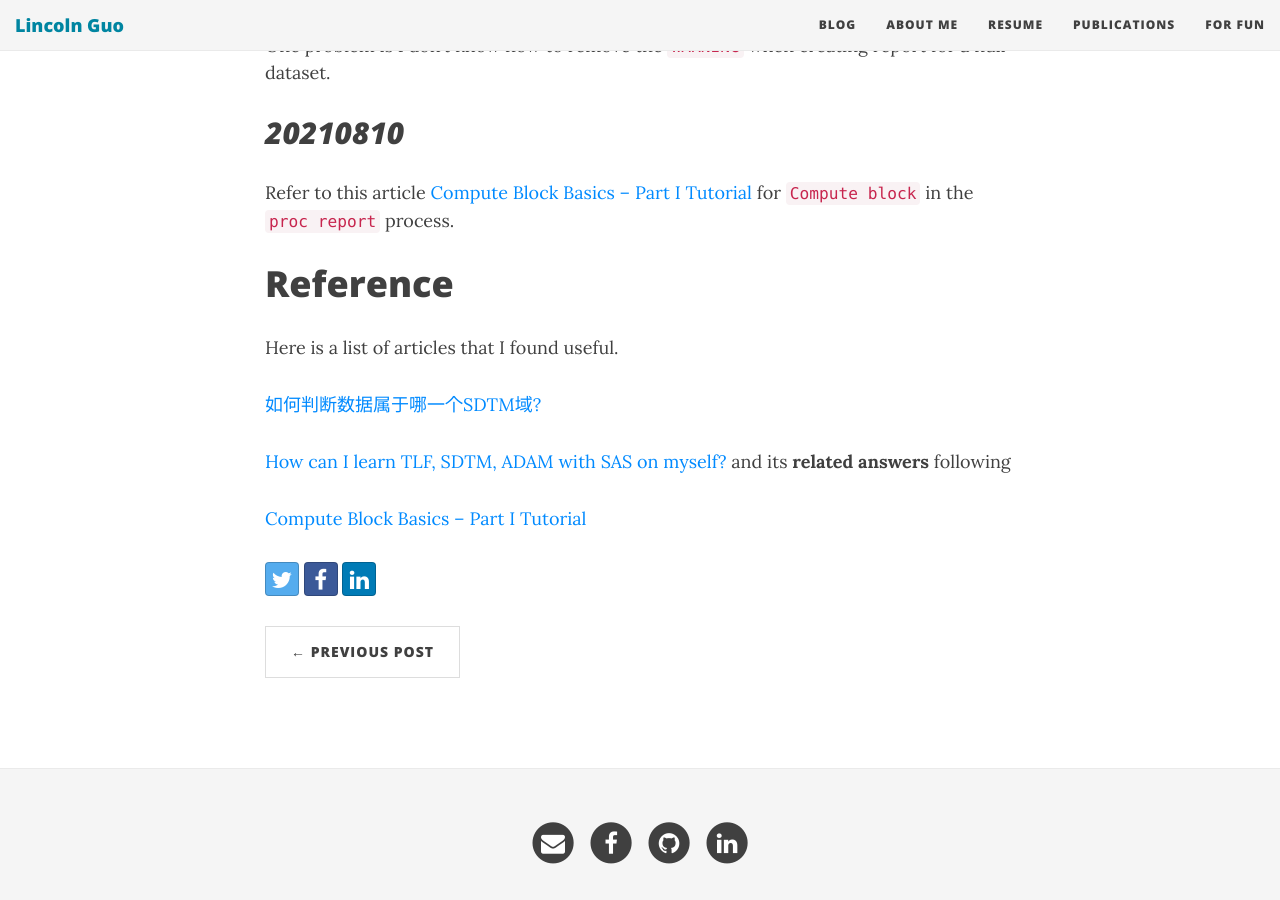
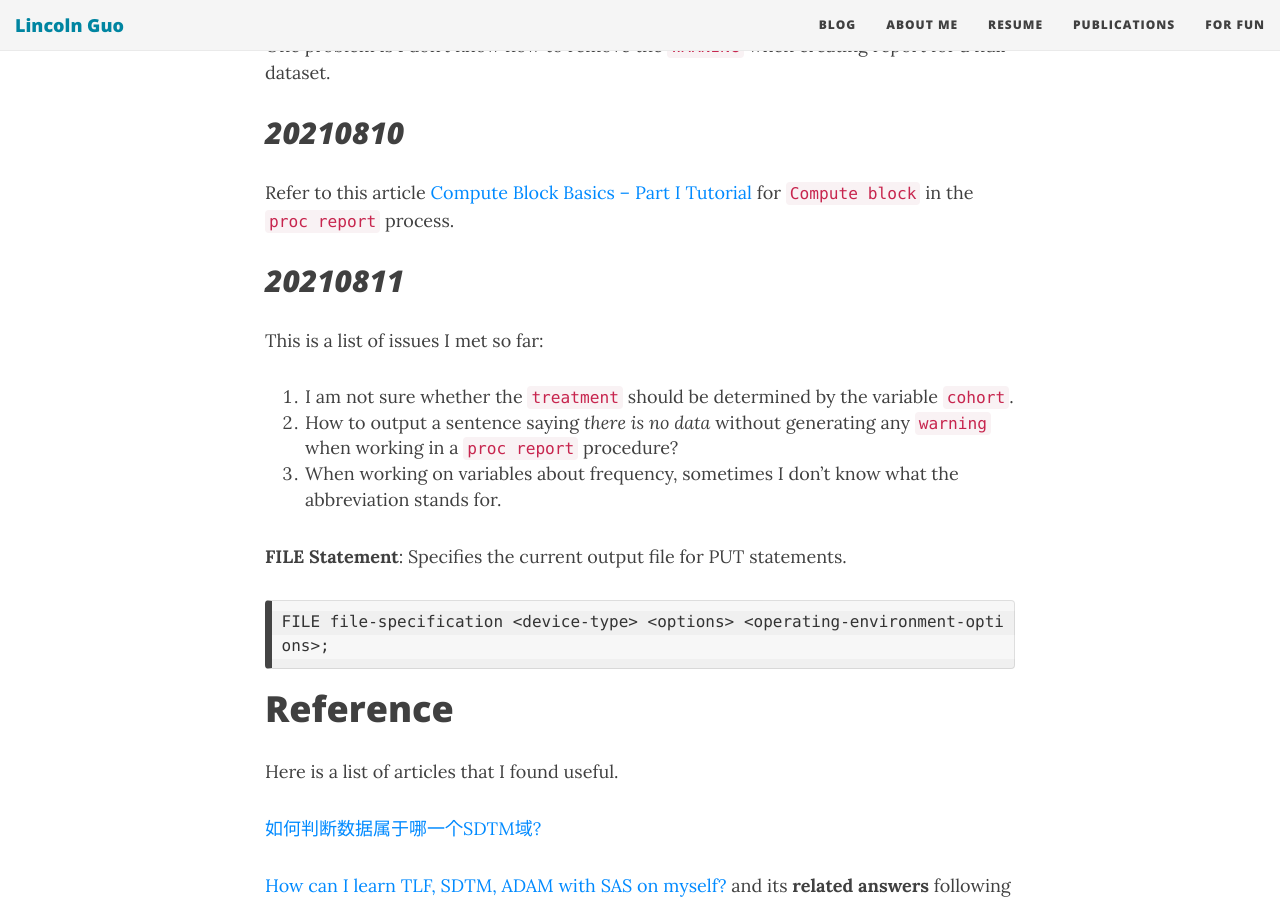
Before and after one commit to LinyiGuo96/LinyiGuo96.github.io, a Jekyll site: the page built from _posts/2021-06-16-SAS-Clinical-Trial-Study-Notes.md, in a window 1280 px wide and 900 px high, scrolled down 19929 px. Built offline with Jekyll 4.4.1, drawn with Linux system fonts in a browser that asks for light colours; nearby versions of some CDN libraries; comment, search, counter and statistics services are not loaded.

Commit message:
Update 2021-06-16-SAS-Clinical-Trial-Study-Notes.md

````diff
--- a/_posts/2021-06-16-SAS-Clinical-Trial-Study-Notes.md
+++ b/_posts/2021-06-16-SAS-Clinical-Trial-Study-Notes.md
@@ -456,6 +456,7 @@ It is great! I got some different work to do now. They are about TLG(TLF), and m
 
 Well, it seems that I forgot to save my notes, AGAIN...
 
+
 # August
 
 When I worked on the TLGs, I found the most difficult point is to find the corresponding variables among the ADAM datasets.
@@ -566,7 +567,19 @@ So far so good. Except that I have to look through the variable list in the ADaM
 
 Refer to this article [Compute Block Basics – Part I Tutorial](https://support.sas.com/resources/papers/proceedings/pdfs/sgf2008/031-2008.pdf) for `Compute block` in the `proc report` process.
 
+## _20210811_
 
+This is a list of issues I met so far:
+
+1. I am not sure whether the `treatment` should be determined by the variable `cohort`.
+2. How to output a sentence saying _there is no data_ without generating any `warning` when working in a `proc report` procedure?
+3. When working on variables about frequency, sometimes I don't know what the abbreviation stands for.
+
+**FILE Statement**: Specifies the current output file for PUT statements.
+
+```
+FILE file-specification <device-type> <options> <operating-environment-options>;
+```
 
 
 
````
